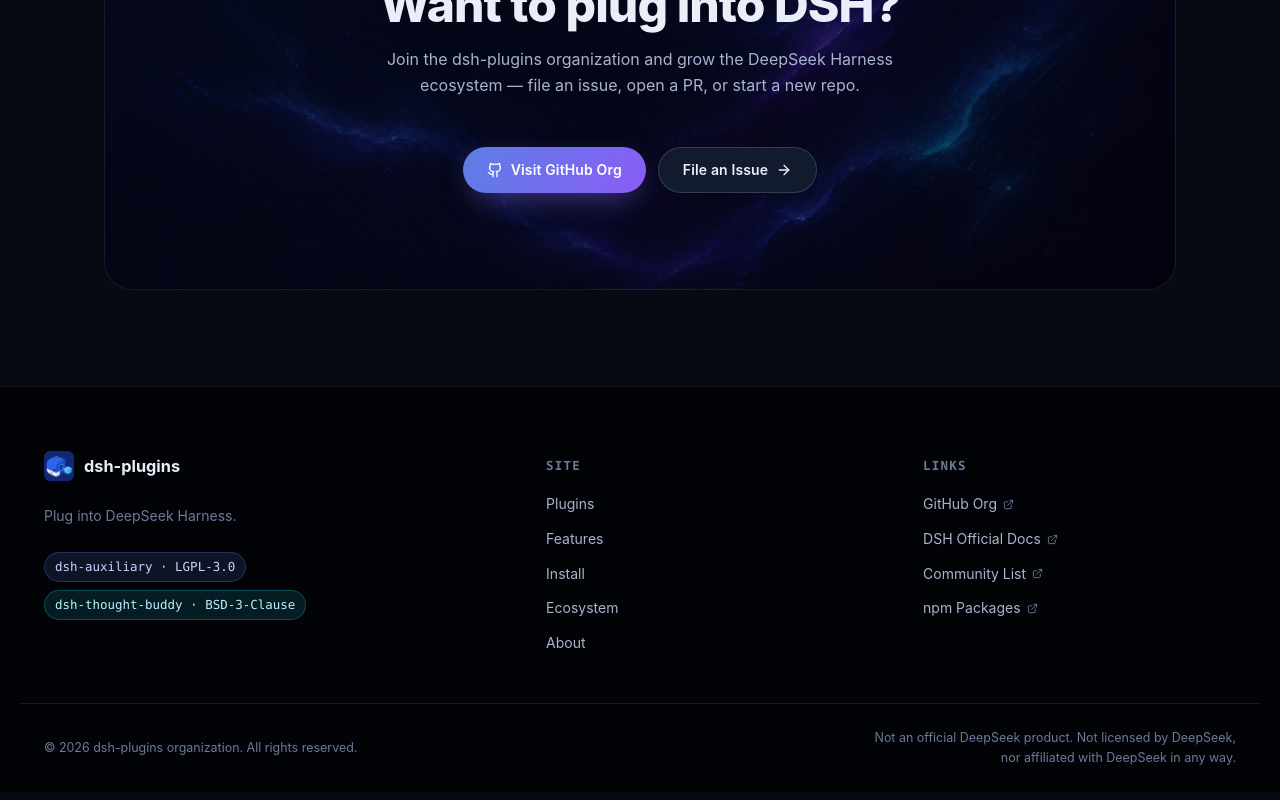
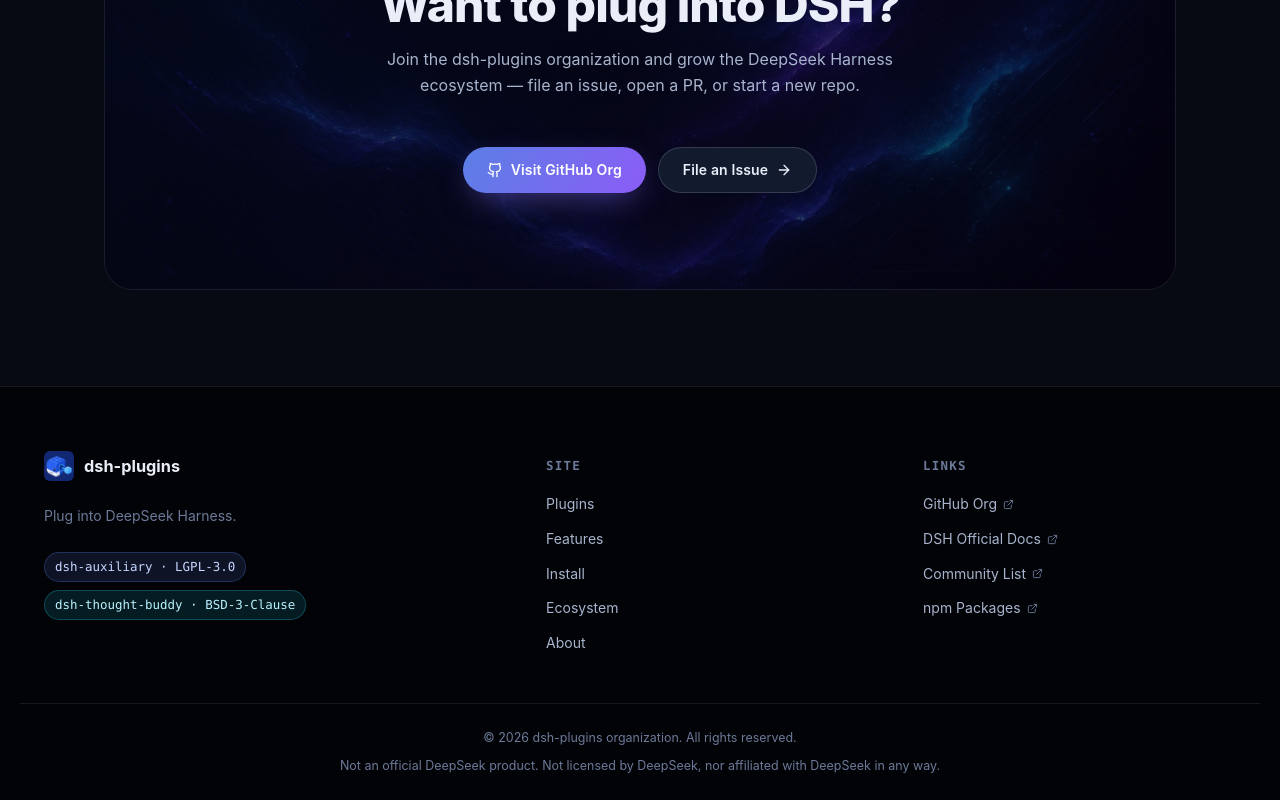
Before and after one commit to dsh-plugins/dsh-plugins.github.io, a Vue app: page / in a window 1280 px wide. Shown: the part 6194-6994 px from the top of the page. Built offline with nearby package versions, Linux system fonts and the light colour scheme.

Commit message:
style(site): 页脚底部改为上下排列居中并单行显示声明
- 版权与免责声明改为纵向排列并水平居中
- 免责声明移除宽度限制，桌面端单行完整显示
- 移动端保留自动换行，避免长文本溢出

```diff
--- a/src/components/SiteFooter.vue
+++ b/src/components/SiteFooter.vue
@@ -136,10 +136,10 @@
 
 .footer-bottom {
   display: flex;
-  flex-wrap: wrap;
+  flex-direction: column;
   align-items: center;
-  justify-content: space-between;
-  gap: var(--sp-2) var(--sp-4);
+  text-align: center;
+  gap: var(--sp-2);
   padding-block: var(--sp-5);
   border-top: 1px solid var(--border);
   font-size: var(--fs-xs);
@@ -147,8 +147,7 @@
 }
 
 .footer-disclaimer {
-  max-width: 46ch;
-  text-align: right;
+  white-space: nowrap;
 }
 
 @media (max-width: 760px) {
@@ -158,9 +157,11 @@
   }
 
   .footer-bottom {
-    flex-direction: column;
-    align-items: flex-start;
     gap: var(--sp-2);
+  }
+
+  .footer-disclaimer {
+    white-space: normal;
   }
 }
 </style>
```
